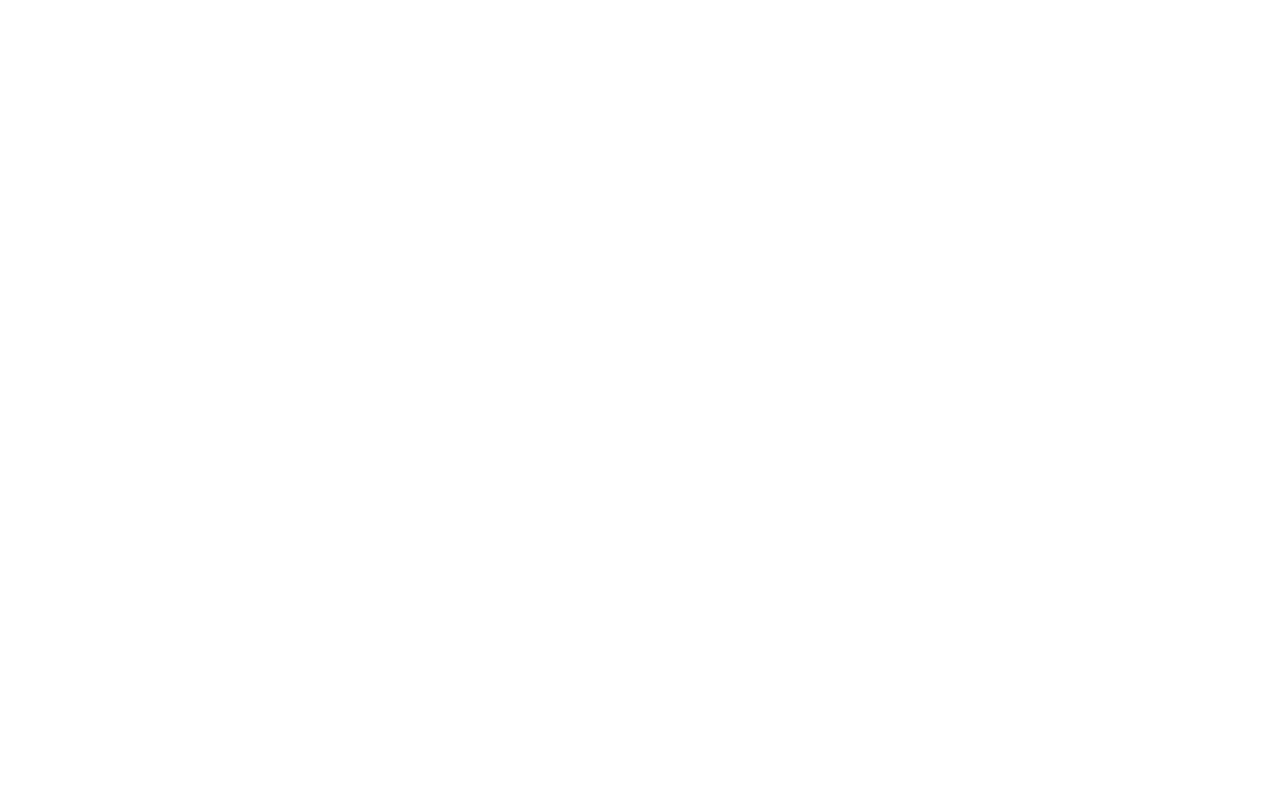
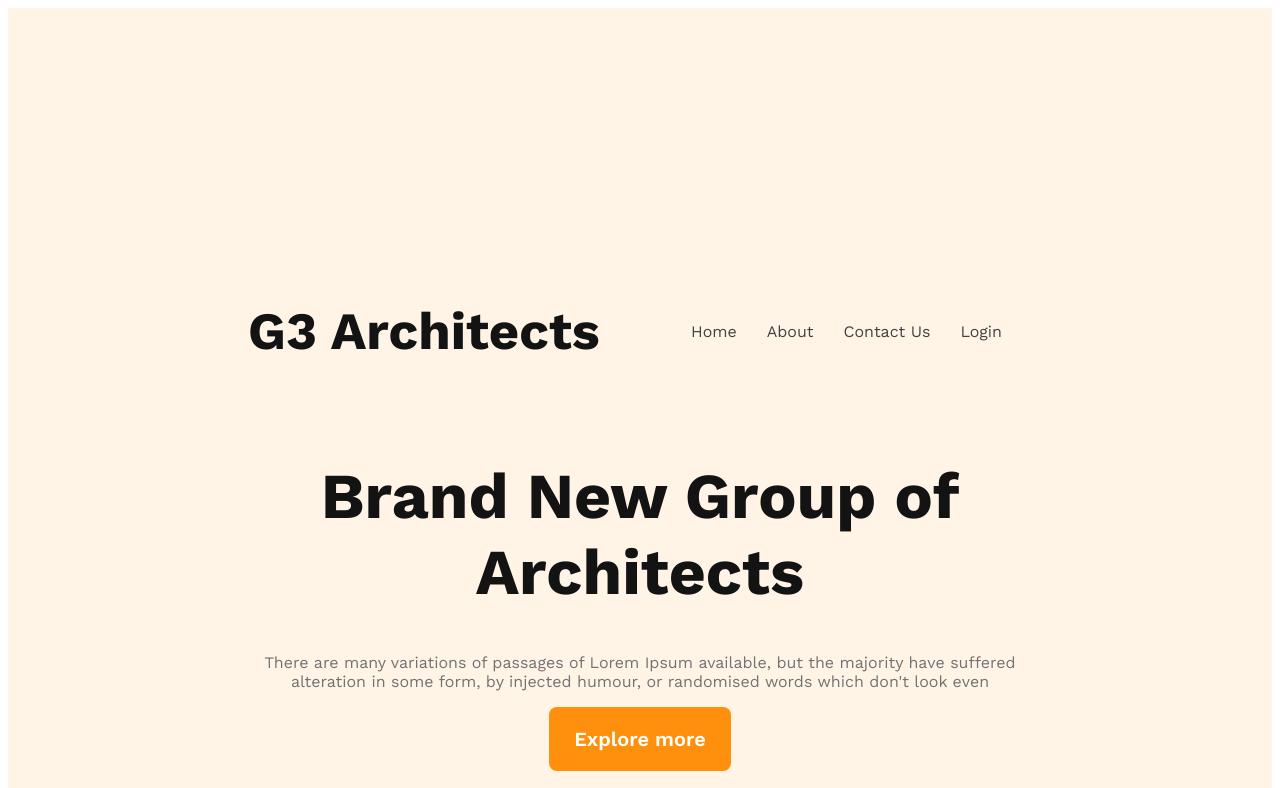
Before and after one commit to sakib071/g3-architects-website, a plain HTML site: page index.html in a window 1280 px wide. Shown: the top 788 px of the page. Drawn offline with nearby package versions, Linux system fonts and the light colour scheme.

Commit message:
nav-header done

```diff
--- a/index.html
+++ b/index.html
@@ -1,12 +1,47 @@
 <!DOCTYPE html>
 <html lang="en">
+
 <head>
     <meta charset="UTF-8">
     <meta name="viewport" content="width=device-width, initial-scale=1.0">
+    <link rel="preconnect" href="https://fonts.googleapis.com">
+    <link rel="preconnect" href="https://fonts.gstatic.com" crossorigin>
+    <link href="https://fonts.googleapis.com/css2?family=Work+Sans:wght@400;600;700&display=swap" rel="stylesheet">
     <link rel="stylesheet" href="style.css">
     <title>G3 Architects</title>
 </head>
+
 <body>
+    <header>
+        <nav class="nav-title">
+            <h3>G3 Architects</h3>
+            <ul>
+                <li><a href="">Home</a></li>
+                <li><a href="">About</a></li>
+                <li><a href="">Contact Us</a></li>
+                <li><a href="">Login</a></li>
+            </ul>
+        </nav>
+        <div class="banner">
+            <div class="banner-content">
+                <h1 class="banner-title">Brand New Group of Architects
+                </h1>
+                <p class="banner-desc">There are many variations of passages of Lorem Ipsum available, but the majority
+                    have suffered alteration
+                    in some form, by injected humour, or randomised words which don't look even</p>
+                <button class="btn-primary">Explore more</button>
+            </div>
+            <img src="./images/banner.png" alt="">
+        </div>
+
+    </header>
+    <main>
+
+    </main>
+    <footer>
+
+    </footer>
 
 </body>
+
 </html>
--- a/style.css
+++ b/style.css
@@ -0,0 +1,96 @@
+* {
+    font-family: 'Work Sans', sans-serif;
+}
+
+.btn-primary {
+    border: none;
+    border-radius: 8px;
+    background: #FF900E;
+    color: #FFF;
+    padding: 20px 25px;
+    font-size: 1.25rem;
+    font-weight: 600;
+    cursor: pointer;
+}
+
+/* header styles */
+header {
+    background-color: rgba(255, 144, 14, 0.10);
+    padding: 240px;
+}
+
+nav {
+    display: flex;
+    align-items: center;
+    justify-content: space-between;
+    /* margin: 0 40px; */
+}
+
+.nav-title {
+    font-size: 2.8rem;
+    font-weight: 700;
+    color: #131313;
+}
+
+nav>ul {
+    display: flex;
+    /* gap: 30px; */
+}
+
+nav li {
+    list-style: none;
+    margin-right: 30px;
+    font-size: 1rem;
+    font-weight: 500;
+}
+
+nav a {
+    text-decoration: none;
+    color: #424242;
+}
+
+/* banner style */
+
+.banner-content {
+    max-width: 800px;
+    text-align: center;
+    margin: 0 auto;
+}
+
+.banner-title {
+    color: #131313;
+    font-size: 4rem;
+    font-weight: 700;
+}
+
+.banner-desc {
+    color: #727272;
+    font-size: 16px;
+    font-weight: 400;
+}
+
+.banner img {
+    width: 100%;
+    margin-top: 20px;
+}
+
+@media screen and (max-width:576px) {
+    header {
+        padding: 20px;
+    }
+
+    nav {
+        flex-direction: column;
+    }
+
+}
+
+@media screen and (min-width: 576px) and (max-width:960px) {
+    header {
+        padding: 50px;
+    }
+
+    nav {
+        flex-direction: column;
+    }
+}
```
